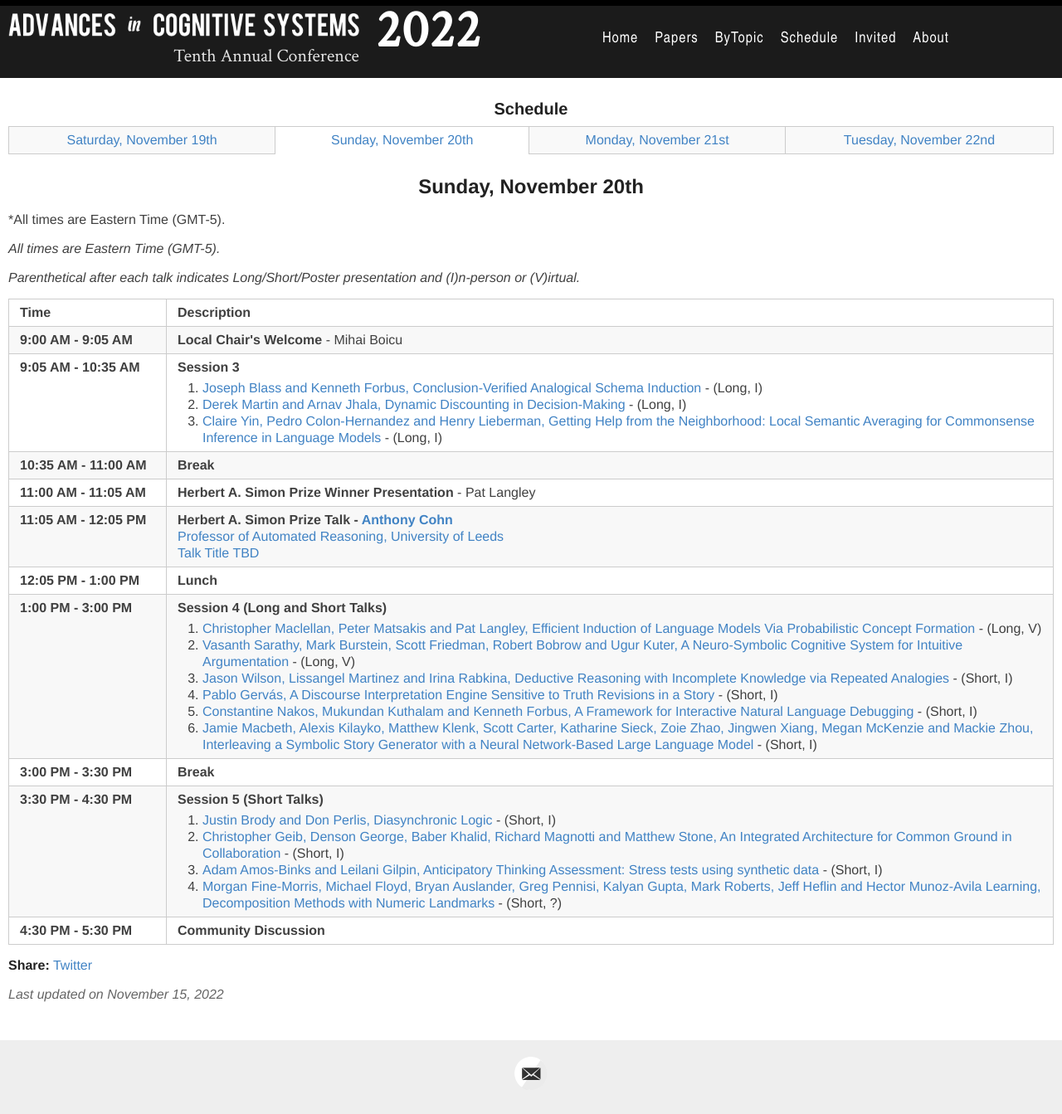
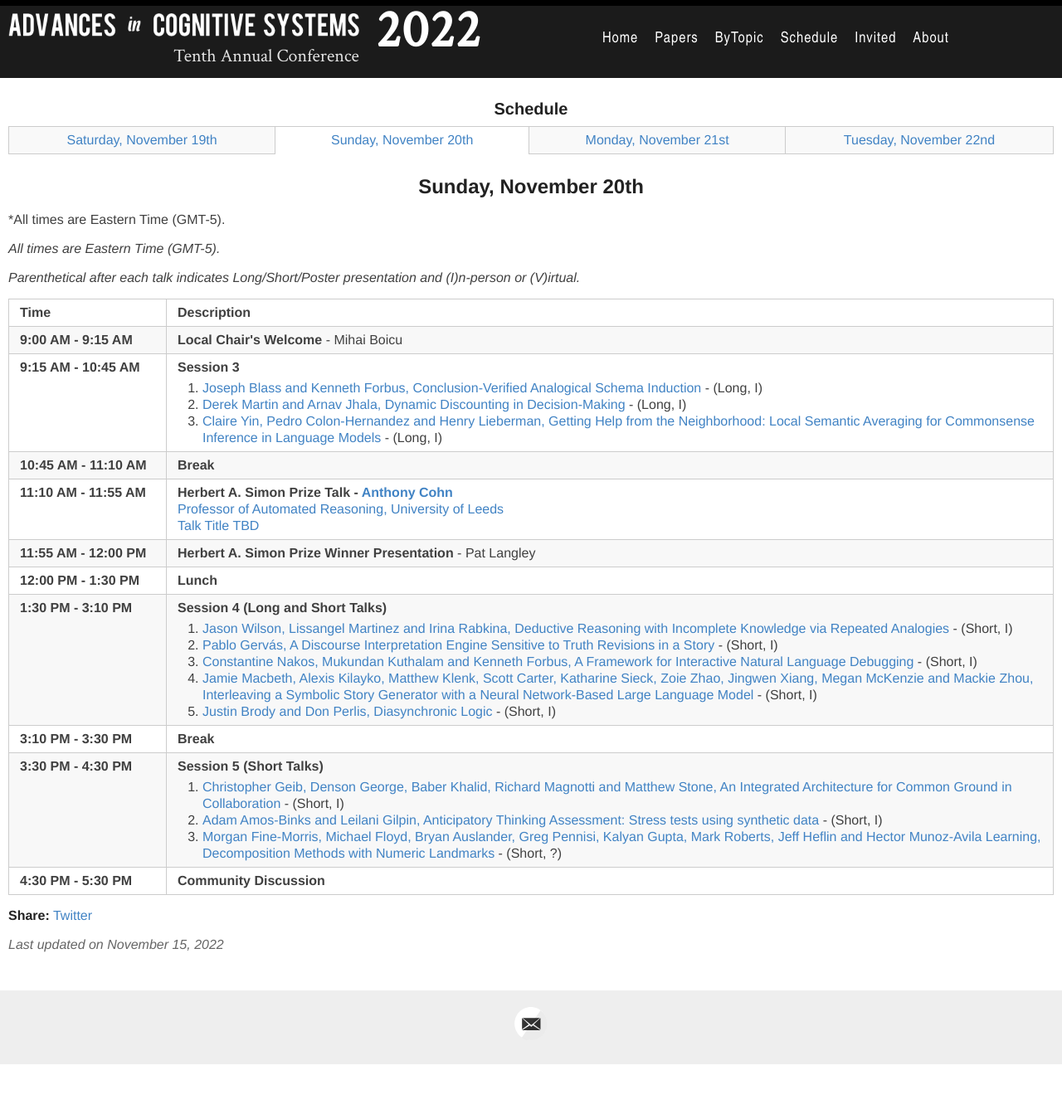
Before and after one commit to AdvancesInCognitiveSystems/acs2022, a Jekyll site: the page built from _days/sunday-day2.md, in a window 1280 px wide. Shown: the whole page at 83% size. Built offline with Jekyll 4.4.1, drawn with Linux system fonts in a browser that asks for light colours; after the commit the page ends 1283 px from its top, so only the background shows below that.

Commit message:
Recent changes in the schedule

```diff
--- a/_days/monday-day3.md
+++ b/_days/monday-day3.md
@@ -26,18 +26,18 @@ Paper PDFs are available by clicking on talk titles. For slides, click on
 </tr>
 
 <tr>
-<td> <span class="schedtime"> 9:10 AM - 9:15 AM </span></td>
+<td> <span class="schedtime"> 9:00 AM - 9:05 AM </span></td>
 <td>  <b> Announcements </b> - Leilani Gilpin </td>
 </tr>
 
 
 <tr>
-  <td id="session6"> <span class="schedtime"> 9:15 AM - 10:30 AM </span></td><td> <b> Session 6 </b>
+  <td id="session6"> <span class="schedtime"> 9:05 AM - 10:35 AM </span></td><td> <b> Session 6 </b>
 <!-- ###### Chaired by TBD -->
    <ol>
     <li> <a href="{{site.baseurl}}/data/acs22_paper-238.pdf">Jumpei Nishikawa, Kazuma Nagashima, Ryo Yoneda, Junya Morita and Tetsuya Terada, Representing Motivation in a Simple Perceptual and Motor Coordination Task based on a Goal Activation Mechanism</a> - (Long, V)</li>
     <li> <a href="{{site.baseurl}}/data/acs22_paper-7652.pdf">Fangjun Li, David C. Hogg and Anthony G. Cohn, Ontology Knowledge-enhanced In-Context Learning for Action-Effect Prediction</a> - (Long, V)</li>
-    <li> <a href="{{site.baseurl}}/data/acs22_paper-2603.pdf">Harsha Kokel, Mayukh Das, Rakibul Islam, Julia Bonn, Jon Cai, Soham Dan, Anjali Narayan-Chen, Prashant Jayannavar, Jana Doppa, Julia Hockenmaier, Sriraam Natarajan, Martha Palmer and Dan Roth, LARA – Human-guided collaborative problem solver: Effective integration of learning, reasoning and communication</a> - (Short, V)</li>
+    <li> <a href="{{site.baseurl}}/data/acs22_paper-2537.pdf">Christopher Maclellan, Peter Matsakis and Pat Langley, Efficient Induction of Language Models Via Probabilistic Concept Formation</a> - (Long, V)</li>
    </ol>
 
 <!--
@@ -57,12 +57,12 @@ Paper PDFs are available by clicking on talk titles. For slides, click on
   </td>
 </tr>
 <tr>
-  <td> <span class="schedtime"> 10:30 AM - 11:00 AM </span></td>
+  <td> <span class="schedtime"> 10:35 AM - 10:55 AM </span></td>
   <td>  <b> Break</b> </td>
 </tr>
 
 <tr>
-  <td id="session7"> <span class="schedtime"> 11:00 AM - 11:15 AM </span></td><td> <b> Session 7 </b>
+  <td id="session7"> <span class="schedtime"> 10:55 AM - 11:15 AM </span></td><td> <b> Session 7 </b>
 <!-- ###### Chaired by TBD -->
    <ol>
     <li> <a href="{{site.baseurl}}/data/acs22_paper-911.pdf">Caoimhe Harrington Stack, Sarah Myers, Effat Farhana, Aviv Roskes, Xinyu Shen, Simeng Zhao, Angela Maliakal, Roxanne Rashedi, Joel Michelson and Maithilee Kunda, Framework for a multi-dimensional test of theory of mind for humans and AI systems</a> - (Short, ?)</li>
@@ -86,7 +86,7 @@ Paper PDFs are available by clicking on talk titles. For slides, click on
 </tr>
 
 <tr>
-  <td id="session8"> <span class="schedtime"> 1:30 AM - 2:15 PM </span></td><td> <b> Session 8 </b>
+  <td id="session8"> <span class="schedtime"> 1:30 PM - 2:30 PM </span></td><td> <b> Session 8 </b>
 <!-- ###### Chaired by TBD -->
    <ol>
     <li> <a href="{{site.baseurl}}/data/acs22_paper-5926.pdf">Matthew D. Goldberg and Donald Perlis, Real-Time Metacognition and Applications</a> - (Short, V)</li>
@@ -96,9 +96,8 @@ Paper PDFs are available by clicking on talk titles. For slides, click on
 
   </td>
 </tr>
-
 <tr>
-  <td> <span class="schedtime"> 2:15 PM - 3:00 PM </span></td>
+  <td> <span class="schedtime"> 2:30 PM - 3:15 PM </span></td>
   <td> <b>  Invited talk -
 <a href="{{site.baseurl}}/speakers/Doug_Lenat/"> Doug Lenat </a> </b>
 <a href="https://cyc.com/leadership-team/">, CEO,  Cycorp</a><br>
@@ -108,15 +107,25 @@ Paper PDFs are available by clicking on talk titles. For slides, click on
 </tr>
 
 <tr>
-  <td> <span class="schedtime"> 3:00 PM - 3:30 PM </span></td>
+  <td> <span class="schedtime"> 3:15 PM - 3:35 PM </span></td>
   <td>  <b> Break</b> </td>
 </tr>
+<tr>
+   <td> <span class="schedtime"> 3:35 PM - 4:25 PM </span></td>
+   <td id="session9">  <b> Session 9 </b>
+     <ol>
+     <li> <a href="{{site.baseurl}}/data/acs22_paper-7038.pdf">Vasanth Sarathy, Mark Burstein, Scott Friedman, Robert Bobrow and Ugur Kuter, A Neuro-Symbolic Cognitive System for Intuitive Argumentation</a> - (Long, V)</li>
+     <li> <a href="{{site.baseurl}}/data/acs22_paper-2603.pdf">Harsha Kokel, Mayukh Das, Rakibul Islam, Julia Bonn, Jon Cai, Soham Dan, Anjali Narayan-Chen, Prashant Jayannavar, Jana Doppa, Julia Hockenmaier, Sriraam Natarajan, Martha Palmer and Dan Roth, LARA – Human-guided collaborative problem solver: Effective integration of learning, reasoning and communication</a> - (Short, V)</li>
+     </ol>
+   </td>
+</tr>
 
+<!--
 <tr>
   <td> <span class="schedtime"> 3:30 PM - 4:30 PM </span></td>
   <td>  <b> Community Discussion</b> </td>
 
-</tr>
+</tr> -->
 
 
 </table>
--- a/_days/sunday-day2.md
+++ b/_days/sunday-day2.md
@@ -27,11 +27,11 @@ Paper PDFs are available by clicking on talk titles. For slides, click on
 <th> Description </th>
 </tr>
 <tr>
-<td> <span class="schedtime"> 9:00 AM - 9:05 AM </span></td>
+<td> <span class="schedtime"> 9:00 AM - 9:15 AM </span></td>
 <td>  <b> Local Chair's Welcome </b> - Mihai Boicu </td>
 </tr>
 <tr>
-  <td id="session3"> <span class="schedtime"> 9:05 AM - 10:35 AM </span></td><td> <b> Session 3 </b>
+  <td id="session3"> <span class="schedtime"> 9:15 AM - 10:45 AM </span></td><td> <b> Session 3 </b>
    <ol>
     <li> <a href="{{site.baseurl}}/data/acs22_paper-1295.pdf">Joseph Blass and Kenneth Forbus, Conclusion-Verified Analogical Schema Induction</a> - (Long, I)</li>
     <li> <a href="{{site.baseurl}}/data/acs22_paper-8017.pdf">Derek Martin and Arnav Jhala, Dynamic Discounting in Decision-Making</a> - (Long, I)</li>
@@ -41,18 +41,18 @@ Paper PDFs are available by clicking on talk titles. For slides, click on
   </td>
   </tr>
 <tr>
-  <td> <span class="schedtime"> 10:35 AM - 11:00 AM </span></td>
+  <td> <span class="schedtime"> 10:45 AM - 11:10 AM </span></td>
   <td>  <b> Break</b> </td>
 </tr>
-<tr> <td> <span class="schedtime"> 11:00 AM - 11:05 AM </span></td> <td>
-<b> Herbert A. Simon Prize Winner Presentation </b>  - Pat Langley</td>
-</tr>
 <tr>
-  <td > <span class="schedtime"> 11:05 AM - 12:05 PM
+  <td > <span class="schedtime"> 11:10 AM - 11:55 AM
   </span></td>
 <td> <b>  Herbert A. Simon Prize Talk - <a href="{{site.baseurl}}/speakers/Anthony_Cohn/"> Anthony Cohn</a> </b><br>
 <a href="https://eps.leeds.ac.uk/computing/staff/76/professor-anthony-g-cohn-freng-ceng-citp">Professor of Automated Reasoning, University of Leeds</a><br>
 <a href="{{site.baseurl}}/talks/#Cohn_talk">Talk Title TBD</a>
+<tr> <td> <span class="schedtime"> 11:55 AM - 12:00 PM </span></td> <td>
+<b> Herbert A. Simon Prize Winner Presentation </b>  - Pat Langley</td>
+</tr>
 <!--
     <a href="{{site.baseurl}}/talks/#allen">Conversational systems: Past,
     Present and future</a>  - <a
@@ -65,25 +65,26 @@ Paper PDFs are available by clicking on talk titles. For slides, click on
  </td></tr>
 
  <tr>
-  <td> <span class="schedtime"> 12:05 PM - 1:00 PM </span></td>
+  <td> <span class="schedtime"> 12:00 PM - 1:30 PM </span></td>
   <td>  <b> Lunch</b> </td>
 </tr>
 
 <tr>
-   <td> <span class="schedtime"> 1:00 PM - 3:00 PM </span></td>
+   <td> <span class="schedtime"> 1:30 PM - 3:10 PM </span></td>
    <td id="session4">  <b> Session 4 (Long and Short Talks) </b>
      <ol>
-     <li> <a href="{{site.baseurl}}/data/acs22_paper-2537.pdf">Christopher Maclellan, Peter Matsakis and Pat Langley, Efficient Induction of Language Models Via Probabilistic Concept Formation</a> - (Long, V)</li>
-     <li> <a href="{{site.baseurl}}/data/acs22_paper-7038.pdf">Vasanth Sarathy, Mark Burstein, Scott Friedman, Robert Bobrow and Ugur Kuter, A Neuro-Symbolic Cognitive System for Intuitive Argumentation</a> - (Long, V)</li>
      <li> <a href="{{site.baseurl}}/data/acs22_paper-8878.pdf">Jason Wilson, Lissangel Martinez and Irina Rabkina, Deductive Reasoning with Incomplete Knowledge via Repeated Analogies</a> - (Short, I)</li>
      <li> <a href="{{site.baseurl}}/data/acs22_paper-2091.pdf">Pablo Gervás, A Discourse Interpretation Engine Sensitive to Truth Revisions in a Story</a> - (Short, I)</li>
      <li> <a href="{{site.baseurl}}/data/acs22_paper-7803.pdf">Constantine Nakos, Mukundan Kuthalam and Kenneth Forbus, A Framework for Interactive Natural Language Debugging</a> - (Short, I)</li>
      <li> <a href="{{site.baseurl}}/data/acs22_paper-9358.pdf">Jamie Macbeth, Alexis Kilayko, Matthew Klenk, Scott Carter, Katharine Sieck, Zoie Zhao, Jingwen Xiang, Megan McKenzie and Mackie Zhou, Interleaving a Symbolic Story Generator with a Neural Network-Based Large Language Model</a> - (Short, I)</li>
+     <li> <a href="{{site.baseurl}}/data/acs22_paper-301.pdf">Justin Brody and Don Perlis, Diasynchronic Logic</a> - (Short, I)</li>
+<!--
+     <li> <a href="{{site.baseurl}}/data/acs22_paper-7038.pdf">Vasanth Sarathy, Mark Burstein, Scott Friedman, Robert Bobrow and Ugur Kuter, A Neuro-Symbolic Cognitive System for Intuitive Argumentation</a> - (Long, V)</li> -->
      </ol>
    </td>
 </tr>
 
-<tr> <td> <span class="schedtime"> 3:00 PM - 3:30 PM </span></td> <td> <b> Break</b> </td></tr>
+<tr> <td> <span class="schedtime"> 3:10 PM - 3:30 PM </span></td> <td> <b> Break</b> </td></tr>
 
 <tr>
    <td> <span class="schedtime"> 3:30 PM - 4:30 PM </span></td>
@@ -91,7 +92,6 @@ Paper PDFs are available by clicking on talk titles. For slides, click on
    <!--  <div class=shortnote>Short talks are 10 minutes plus 2 minutes for questions during changeover.</div> -->
    <!-- ###### Chaired by TBD -->
      <ol>
-     <li> <a href="{{site.baseurl}}/data/acs22_paper-301.pdf">Justin Brody and Don Perlis, Diasynchronic Logic</a> - (Short, I)</li>
      <li> <a href="{{site.baseurl}}/data/acs22_paper-9776.pdf">Christopher Geib, Denson George, Baber Khalid, Richard Magnotti and Matthew Stone, An Integrated Architecture for Common Ground in Collaboration</a> - (Short, I)</li>
      <li> <a href="{{site.baseurl}}/data/acs22_paper-6940.pdf">Adam Amos-Binks and Leilani Gilpin, Anticipatory Thinking Assessment: Stress tests using synthetic data</a> - (Short, I)</li>
      <li> <a href="{{site.baseurl}}/data/acs22_paper-7677.pdf">Morgan Fine-Morris, Michael Floyd, Bryan Auslander, Greg Pennisi, Kalyan Gupta, Mark Roberts, Jeff Heflin and Hector Munoz-Avila Learning, Decomposition Methods with Numeric Landmarks</a> - (Short, ?)</li>
```
Also changed, not shown: _days/saturday-day1.md (+2 -2 lines).
